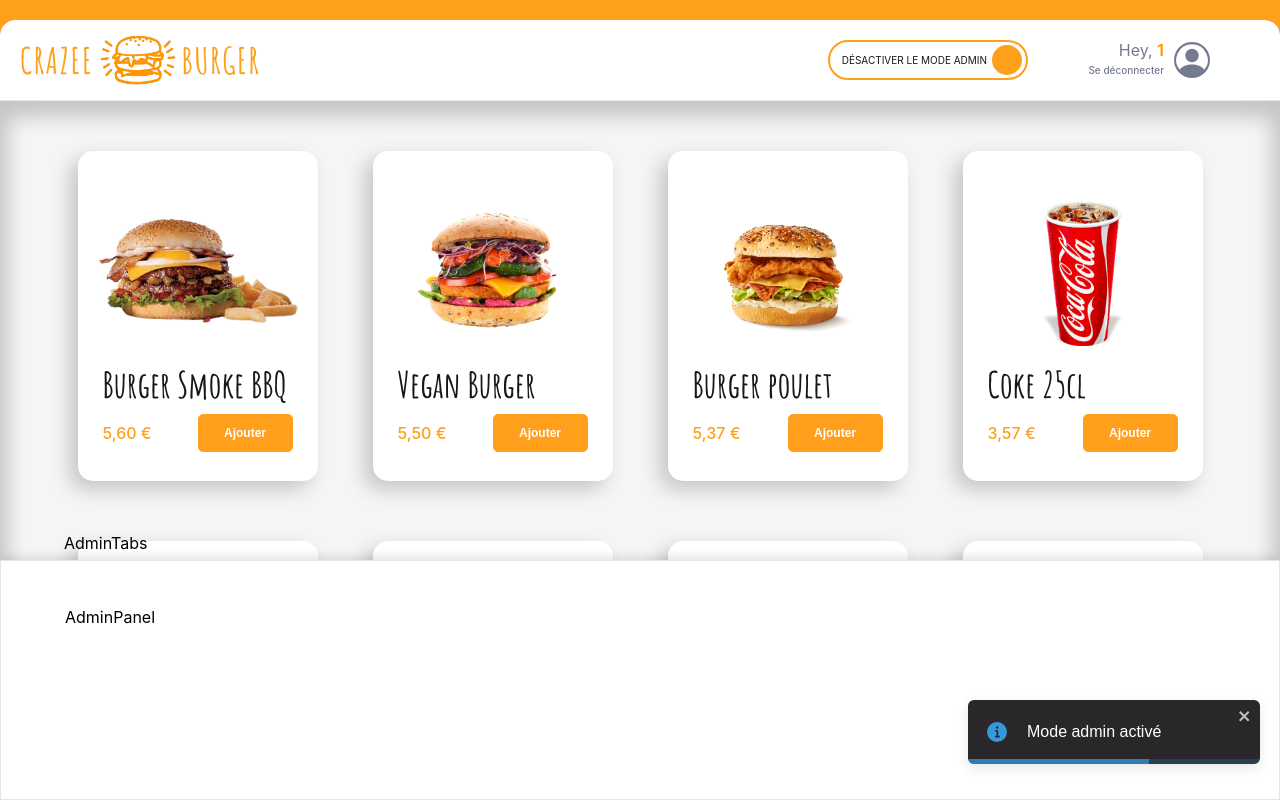
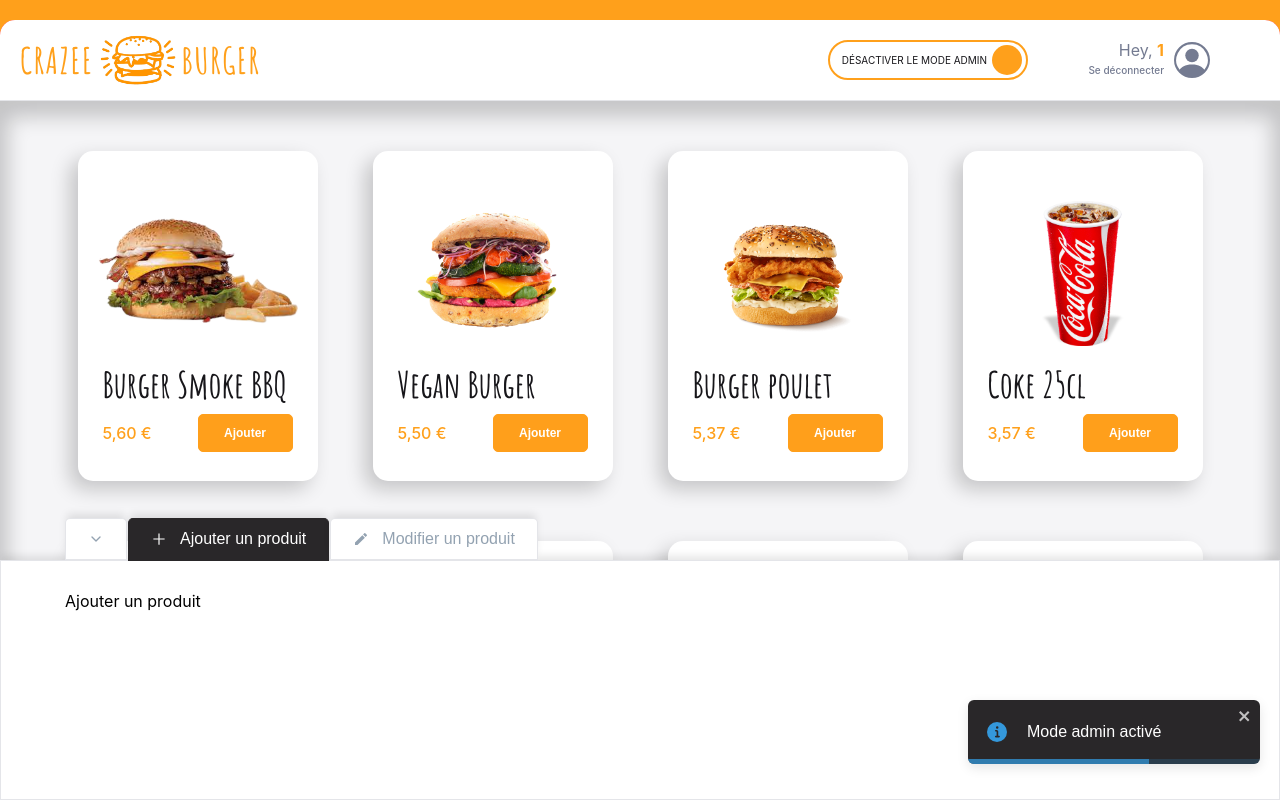
Before and after one commit to bem630/my-burger, a React (Create React App) app: page /order/1 in a window 1280 px wide. Both pictures are taken after a click on the label 928 px from the left and 60 px from the top of the page. Built offline with nearby package versions, Linux system fonts and the light colour scheme; grey boxes are pictures that could not be loaded.

Commit message:
✏️ F04: Admin >Remove useless boolean state variable

```diff
--- a/src/components/pages/order/OrderPage.js
+++ b/src/components/pages/order/OrderPage.js
@@ -7,9 +7,19 @@
 
 export default function OrderPage() {
   const [isModeAdmin, setIsModeAdmin] = useState(false)
+  const [isCollapsed, setIsCollapsed] = useState(false)
+  const [isAddSelected, setIsAddSelected] = useState(true)
+  const [isEditSelected, setIsEditSelected] = useState(false)
 
     const orderContextValue = {
-      isModeAdmin, setIsModeAdmin
+      isModeAdmin,
+      setIsModeAdmin,
+      isCollapsed,
+      setIsCollapsed,
+      isAddSelected,
+      setIsAddSelected,
+      isEditSelected,
+      setIsEditSelected
     }
   return (
         <OrderContext.Provider value={orderContextValue}>
--- a/src/components/pages/order/main/Admin/AdminPanel.js
+++ b/src/components/pages/order/main/Admin/AdminPanel.js
@@ -1,11 +1,14 @@
-import React from 'react'
+import React, { useContext } from 'react'
 import styled from 'styled-components';
 import { theme } from '../../../../../theme';
+import OrderContext from '../../../../../context/OrderContext';
 
 export default function AdminPanel() {
+  const {isAddSelected} = useContext(OrderContext)
   return (
     <AdminPanelStyled>
-      <p>AdminPanel</p>
+      {isAddSelected ? "Ajouter un produit": "Modifier un produit"}
+
     </AdminPanelStyled>
   )
 }
--- a/src/components/pages/order/main/Admin/AdminTabs.js
+++ b/src/components/pages/order/main/Admin/AdminTabs.js
@@ -1,11 +1,64 @@
-import React from 'react'
+import React, { useContext, useState } from 'react'
 import styled from 'styled-components'
 import { theme } from '../../../../../theme'
+import Tab from '../../../../reusable-ui/Tab'
+import { FiChevronUp,FiChevronDown } from "react-icons/fi";
+import OrderContext from '../../../../../context/OrderContext';
+import { AiOutlinePlus } from "react-icons/ai"
+import { MdModeEditOutline } from "react-icons/md"
 
 export default function AdminTabs() {
+  const {
+      isCollapsed,
+      setIsCollapsed,
+      isAddSelected,
+      setIsAddSelected,
+      isEditSelected,
+      setIsEditSelected
+    } = useContext(OrderContext)
+
+/*
+  const handleEditTabSelected = () => {
+
+
+   }
+  const handleAddTabSelected = () => {
+
+
+   }*/
+
+   const selectCurrentTab = (selectTab) => {
+    setIsCollapsed(false)
+    if(selectTab==="edit") {
+      setIsAddSelected(false)
+      setIsEditSelected(true)
+    }
+    if(selectTab==="add") {
+      setIsAddSelected(true)
+      setIsEditSelected(false)
+    }
+    }
+
   return (
     <AdminTabsStyled>
-      <p>AdminTabs</p>
+      <Tab
+        Icon={isCollapsed ? <FiChevronUp />: <FiChevronDown />}
+        onClick={()=> setIsCollapsed(!isCollapsed)}
+        className={isCollapsed ? "is-active" : ""}
+        label={""}
+      />
+      <Tab
+        Icon={<AiOutlinePlus />}
+        onClick={()=> selectCurrentTab("add")}
+        className={isAddSelected ? "is-active" : ""}
+        label={"Ajouter un produit"}
+      />
+      <Tab
+        Icon={<MdModeEditOutline />}
+        onClick={()=> selectCurrentTab("edit")}
+        className={isEditSelected ? "is-active" : ""}
+        label={"Modifier un produit"}
+      />
     </AdminTabsStyled>
   )
 }
```
